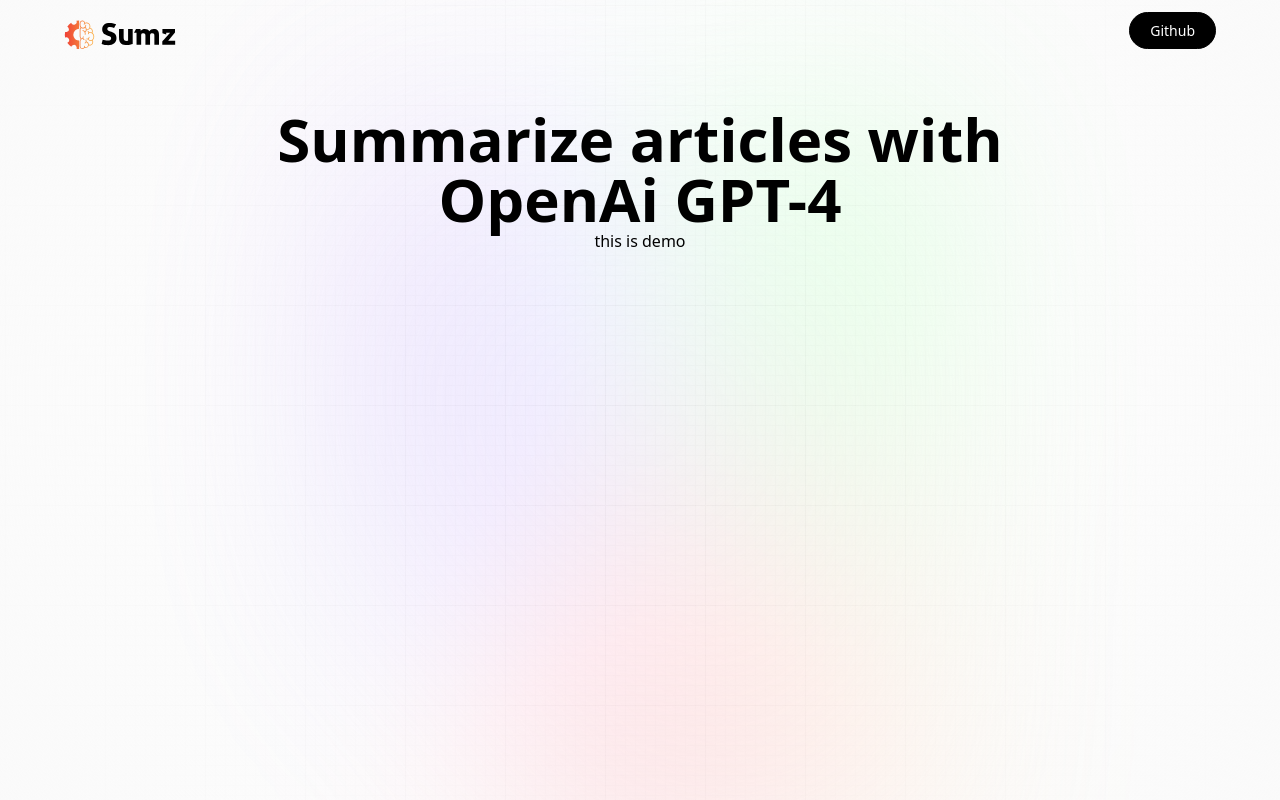
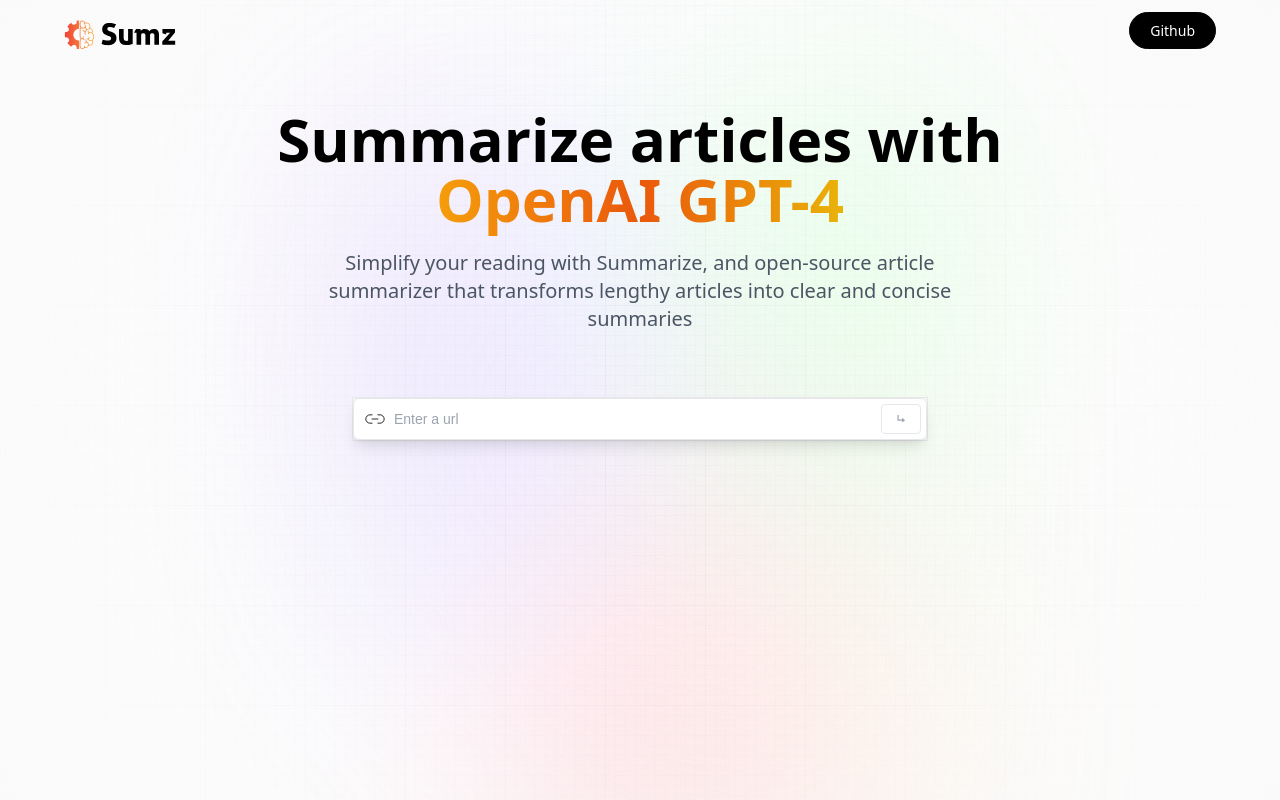
Before and after one commit to Sameermd16/AI-SUMMARIZER, a React (Vite) app: page / in a window 1280 px wide. Built offline with nearby package versions, Linux system fonts and the light colour scheme; a web font is replaced by a local one.

Commit message:
hero - heading & subheading

```diff
--- a/package.json
+++ b/package.json
@@ -12,7 +12,8 @@
   "dependencies": {
     "@reduxjs/toolkit": "^1.9.5",
     "react": "^18.2.0",
-    "react-dom": "^18.2.0"
+    "react-dom": "^18.2.0",
+    "react-icons": "^4.11.0"
   },
   "devDependencies": {
     "@types/react": "^18.2.15",
--- a/src/components/Demo.jsx
+++ b/src/components/Demo.jsx
@@ -1,7 +1,33 @@
 import React from 'react'
+import { copy, linkIcon, loader, tick } from '../assets'
+import { BiSubdirectoryRight } from "react-icons/bi"
 
 export default function Demo() {
     return (
-        <div>this is demo</div>
+        <section className='mt-16 w-full max-w-xl'>
+            <div className="flex flex-col w-full gap-2">
+                <form
+                    className="relative flex justify-center items-center border"
+                    onSubmit={() => {}}
+                >
+                    <img src={linkIcon} alt="link_icon" className="absolute left-0 ml-3 w-5" />
+                    <input
+                        type="url"
+                        required
+                        value=''
+                        onChange={() => {}}
+                        placeholder='Enter a url'
+                        className="url_input peer"
+                    />
+                    <button
+                        type='submit'
+                        className="submit_btn peer-focus:border-gray-700 peer-focus:text-gray-700"
+                    >
+
+                        <BiSubdirectoryRight />
+                    </button>
+                </form>
+            </div>
+        </section>
     )
 }
--- a/src/components/Hero.jsx
+++ b/src/components/Hero.jsx
@@ -15,9 +15,10 @@
       </nav>
 
       <h1 className='head_text'>
-        Summarize articles with <br />
-        <span>OpenAi GPT-4</span>
+        Summarize articles with <br className='max-md:hidden' />
+        <span className='orange_gradient'>OpenAI GPT-4</span>
       </h1>
+      <h2 className='desc'>Simplify your reading with Summarize, and open-source article summarizer that transforms lengthy articles into clear and concise summaries</h2>
     </header>
   );
 }
```
Also changed, not shown: 1 other file (tests, documents, lock files or other folders).
